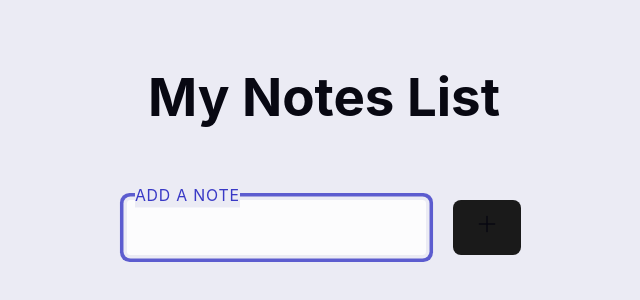
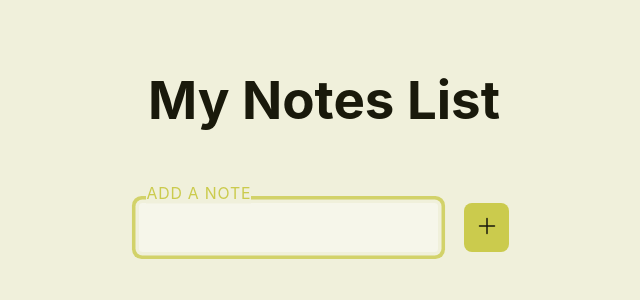
Before and after one commit to bilyanakarcheva/react-projects, a React (Vite) app in the folder Notes-app/: page / in a window 1280 px wide. Shown: the part 210-510 px from the top of the page, without its empty margins (316-956 px from the left). Built offline with nearby package versions, Linux system fonts and the light colour scheme; no server answers.

Commit message:
Amend CSS for color and padding of buttons

```diff
--- a/Notes-app/src/index.css
+++ b/Notes-app/src/index.css
@@ -1,13 +1,13 @@
-/* *,
-*::after /* what does this do?  - It selects all elements and pseudo-elements
+*,
+*::after /* what does this do?  - It selects all elements and pseudo-elements */
 *::before {
-  box-sizing: border-box;
+  box-sizing: border-box; /* border-box is the default box-sizing model. The width and height properties include the content, padding, and border, but not the margin. */
   margin: 0;
   padding: 0;
-} */
+}
 
 :root {
-  --_hue: 240;
+  --_hue: 780;
   --_size: 2.2rem;
   --_radius: .2em;
   --_tspeed_fast: 150ms; /* what is transition speed? - The transition-timing-function property specifies the speed curve of the transition effect. It can have the following values: ease, linear, ease-in, ease-out, ease-in-out, cubic-bezier(n,n,n,n), initial, inherit. */
@@ -15,17 +15,19 @@
   --_ttype_squish: cubic-bezier(0.86, -0.1, 0.27, 1.15);
 
   /* Light theme */
-  --bg--light: var(--_hue) 30% 94%; /* what is this? - It is a CSS function that creates a color value from a hue, saturation, and lightness. */
-  --txt--light: var(--_hue) 40% 5%;
-  --accent--light: var(--_hue) 55% 50%;
-  --muted--light: var(--_hue) 30% 99%;
+  --bg--light: var(--_hue) 40% 90%; /* what is this? - It is a CSS function that creates a color value from a hue, saturation, and lightness. */
+  --txt--light: var(--_hue) 40% 7%; /* the first value is the hue itself, the second value is saturation, and the third value is lightness. */
+  --accent--light: var(--_hue) 55% 55%;
+  --muted--light: var(--_hue) 40% 94%;
+  /* --muted--light: calc(var(--_hue) + 190) 30% 99%; */
 
   /* Dark theme */
-  --bg--dark: var(--_hue) 15% 10%;
+  --bg--dark: var(--_hue) 20% 13%;
   --txt--dark: var(--_hue) 30% 88%;
   --accent--dark: var(--_hue) 50% 50%;
-  --muted--dark: var(--_hue) 20% 4%;
+  --muted--dark: var(--_hue) 40% 4%;
 
+ /* Default theme - Dark*/
   --bg: var(--bg--dark);
   --txt: var(--txt--dark);
   --accent: var(--accent--dark);
@@ -34,13 +36,21 @@
 
 
   font-family: Inter, system-ui, Avenir, Helvetica, Arial, sans-serif;
-  line-height: 1.5;
+  /* line-height: 1.5; */
   font-weight: 400;
 
   font-synthesis: none;
   text-rendering: optimizeLegibility;
   -webkit-font-smoothing: antialiased;
   -moz-osx-font-smoothing: grayscale;
+}
+
+/* prefers reduced motion*/
+@media (prefers-reduced-motion: reduce) {
+  :root {
+    --_tspeed_fast: 50ms;
+    --_tspeed_slow: 50ms;
+  }
 }
 
 body {
@@ -67,19 +77,28 @@ h1 {
 
 button {
   border-radius: 8px;
-  border: 1px solid transparent;
-  padding: 0.6em 1.2em;
+  border: none;
+  padding: 0.6em;
   font-weight: 500;
   font-family: inherit;
-  background-color: #1a1a1a;
+  background-color: hsl(var(--accent));
   cursor: pointer;
   transition: border-color 0.25s;
   color: inherit;
   font: inherit;
+  /* min-width: 2.5em;  */
+  /* Adjust this value as needed to maintain the button size */
+  /* box-shadow: 0 0 0 0.1em hsl(var(--accent)); */
+  text-align: center;
+}
+
+.btn-secondary {
+  background-color: hsl(var(--muted));
+  color: hsl(var(--txt));
 }
 button:hover {
-  border-color: #646cff;
-  box-shadow: 0 0 0 2px #535bf2;	/*how to add shadow to button - box-shadow: h-shadow v-shadow blur spread color */
+  border-color: hsl(var(--accent));
+  box-shadow: inherit;	/*how to add shadow to button - box-shadow: h-shadow v-shadow blur spread color */
 }
 button:focus,
 button:focus-visible {
@@ -95,13 +114,19 @@ button:focus-visible {
     color-scheme: light;
   }
   a:hover {
-    color: #747bff;
+    color: hsl(var(--accent));
   }
 }
 
 .btn-group {
   display: flex;
+  flex-wrap: wrap;
   gap: 1em;
+  justify-content: center;
+}
+
+.btn {
+  font-size: calc(var(--_size) / 2.2);
 }
 
 input, label {
@@ -109,7 +134,7 @@ input, label {
 }
 
 .container {
-  margin-inline: max(calc((100vw - 70rem) / 2), 1,5rem);
+  margin-inline: max(calc((100vw - 70rem) / 2), 1.5rem);
   display: grid;
   gap: 1.5vmax; /* what is vmax? - vmax is a CSS unit that represents the larger of the two: vw, vh. */
   text-align: center;
```
